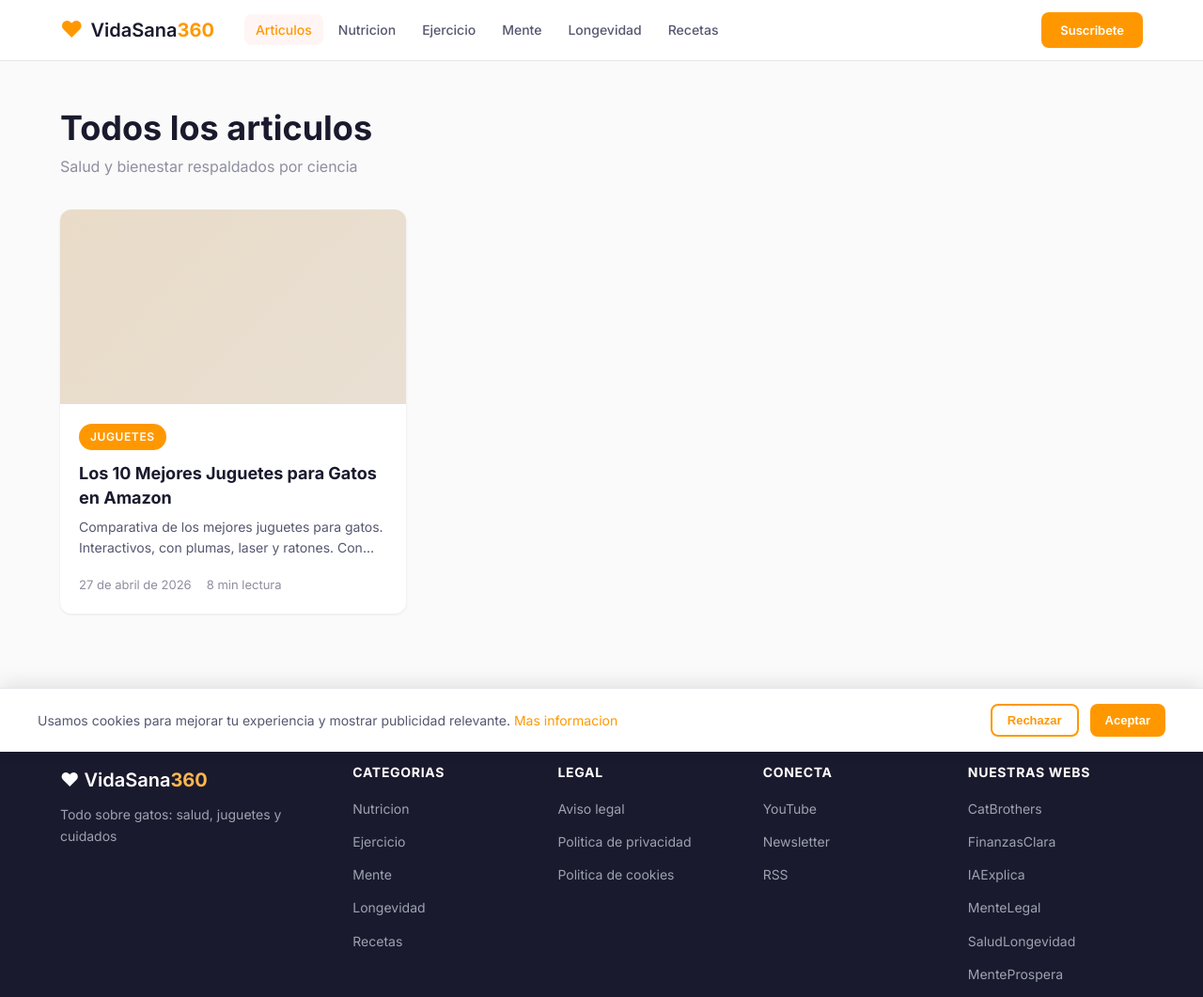
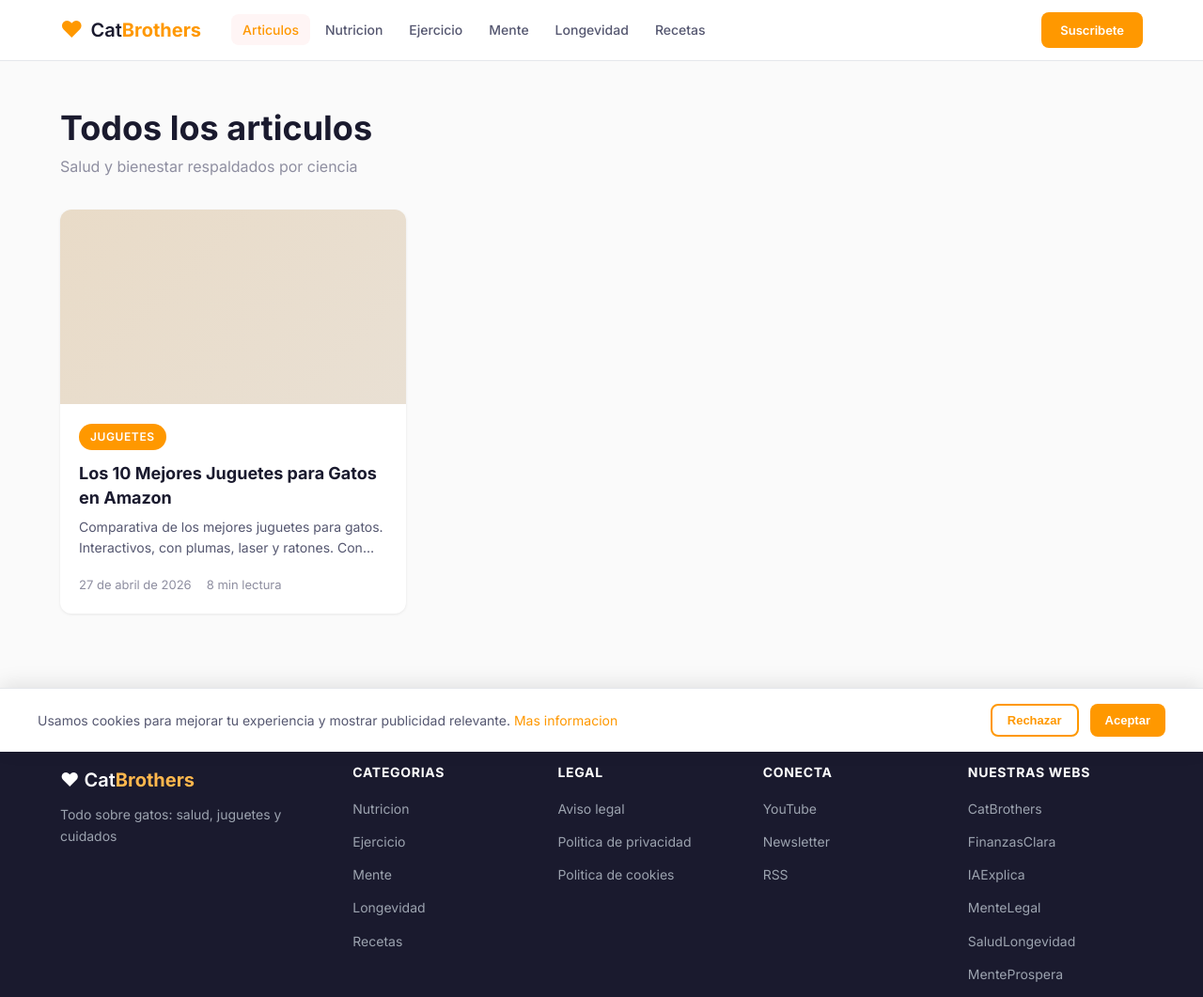
Before and after one commit to donpapaya14/catbrothers-web, an Astro site: page /blog in a window 1280 px wide. Shown: the top 1061 px of the page at 94% size. Built offline with nearby package versions, Linux system fonts and the light colour scheme; Astro itself is replaced by a stand-in of ours.

Commit message:
fix: branding VidaSana360 → CatBrothers

```diff
--- a/src/components/layout/Footer.astro
+++ b/src/components/layout/Footer.astro
@@ -17,7 +17,7 @@ const legal = [
 <footer class="footer">
   <div class="container footer__inner">
     <div class="footer__brand">
-      <span class="footer__logo">&#9829; VidaSana<strong>360</strong></span>
+      <span class="footer__logo">&#9829; Cat<strong>Brothers</strong></span>
       <p class="footer__tagline">Todo sobre gatos: salud, juguetes y cuidados</p>
     </div>
 
--- a/src/components/layout/Header.astro
+++ b/src/components/layout/Header.astro
@@ -15,7 +15,7 @@ const currentPath = Astro.url.pathname;
   <div class="container header__inner">
     <a href="/" class="header__logo" aria-label="CatBrothers - Inicio">
       <span class="header__logo-icon">&#9829;</span>
-      <span class="header__logo-text">VidaSana<strong>360</strong></span>
+      <span class="header__logo-text">Cat<strong>Brothers</strong></span>
     </a>
 
     <nav class="header__nav" aria-label="Navegacion principal">
--- a/src/layouts/ArticleLayout.astro
+++ b/src/layouts/ArticleLayout.astro
@@ -30,7 +30,7 @@ interface Props {
 
 const {
   title, description, pubDate, updatedDate, category, tags,
-  author = 'VidaSana360', image, imageAlt, readingTime,
+  author = 'CatBrothers', image, imageAlt, readingTime,
   sources, youtubeRelated, slug
 } = Astro.props;
 ---
```
